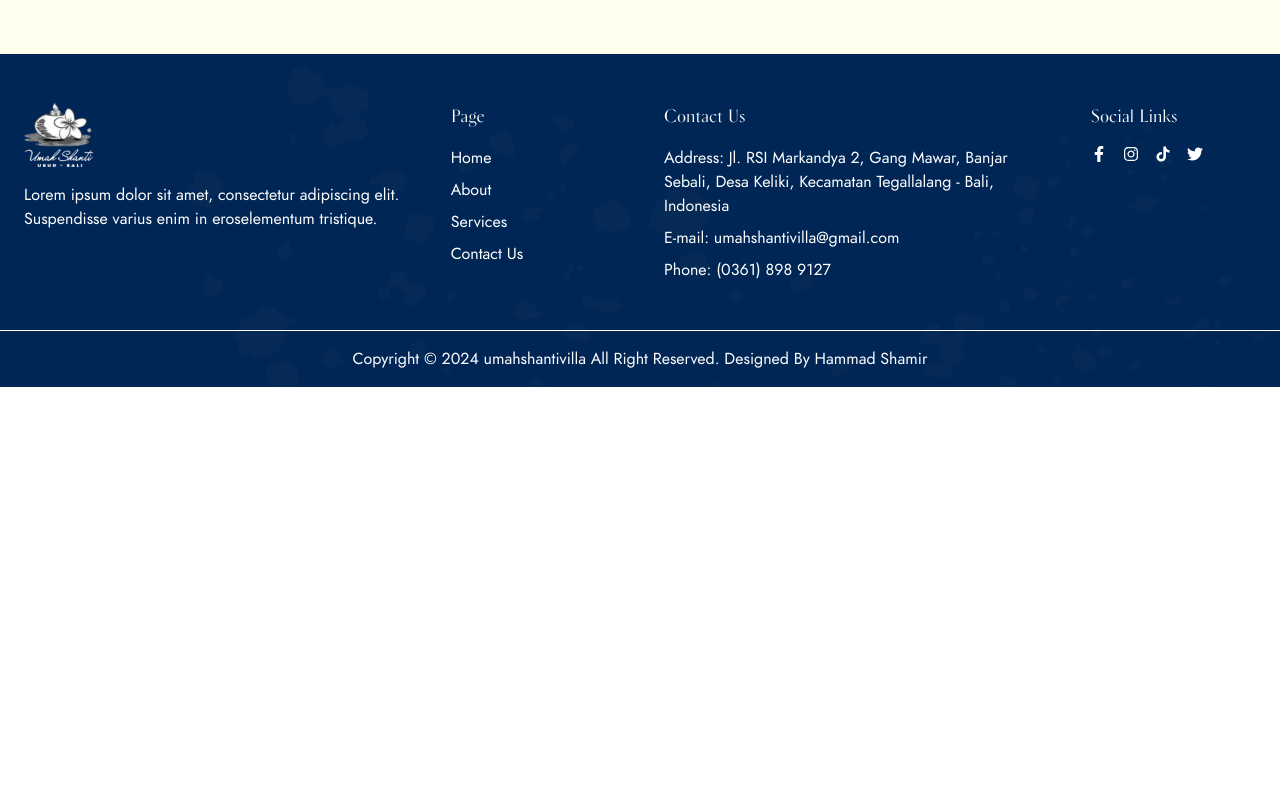
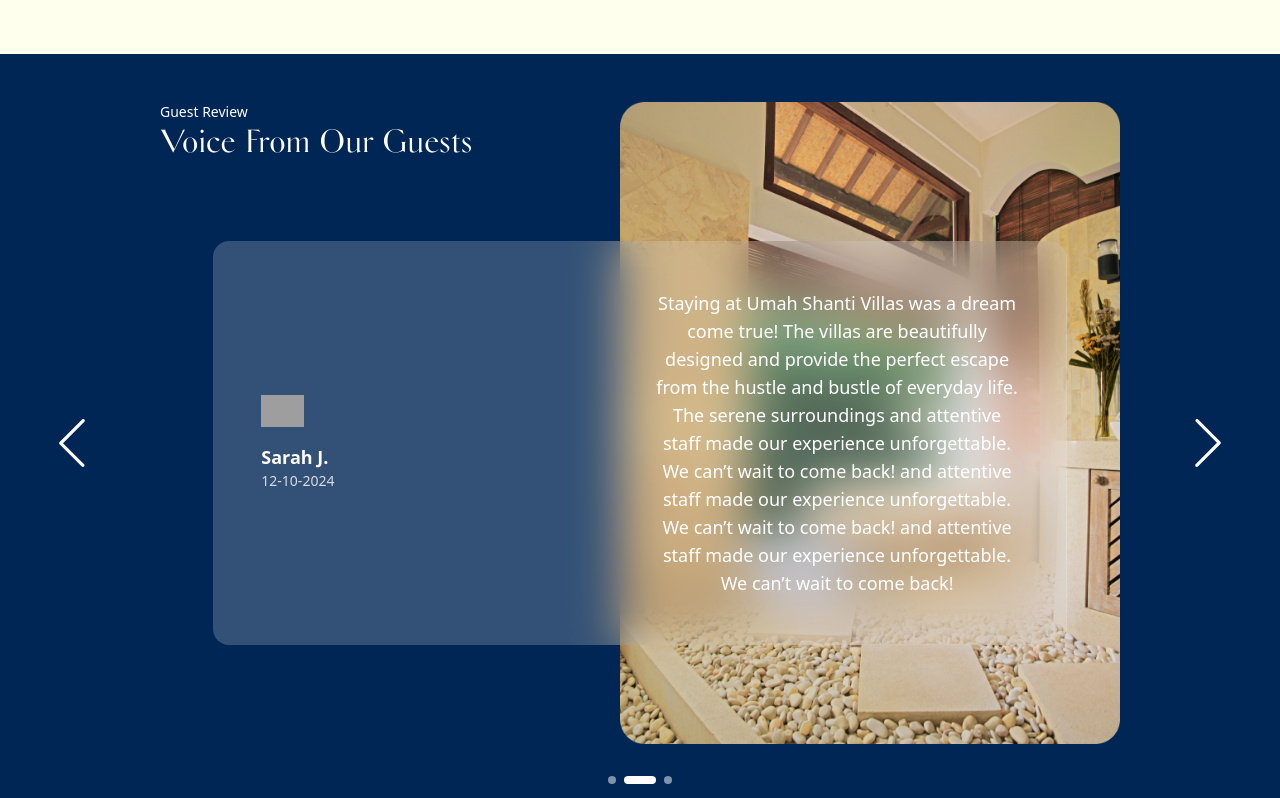
Before and after one commit to hammadShamir/VUS-FE, a Next.js app: page / in a window 1280 px wide. Shown: the part 1002-1800 px from the top of the page. Before the commit the page ends 1389 px from the top, so only its background shows below. Built offline with nearby package versions, Linux system fonts and the light colour scheme; grey boxes are pictures that could not be loaded.

Commit message:
feat(Testimonials)

```diff
--- a/src/app/page.tsx
+++ b/src/app/page.tsx
@@ -2,6 +2,7 @@ import Banner from "@/components/Banner";
 import CallForAction from "@/components/call-for-action";
 import Footer from "@/components/Footer";
 import Header from "@/components/Header";
+import Testimonials from "@/components/Testimonials";
 
 export default function Home() {
   return (
@@ -14,6 +15,7 @@ export default function Home() {
         parameters
       />
       <CallForAction />
+      <Testimonials />
       <Footer />
     </>
   );
--- /dev/null
+++ b/src/components/Testimonials.tsx
@@ -0,0 +1,135 @@
+"use client";
+import React, { useState } from "react";
+import Image from "next/image";
+import { Swiper, SwiperSlide } from "swiper/react";
+import { Pagination, A11y, Autoplay } from "swiper/modules";
+import { SlArrowLeft, SlArrowRight } from "react-icons/sl";
+import { Testimonial } from "@/interfaces/Testimonials";
+
+const testimonials: Testimonial[] = [
+  {
+    author: "Emily and Mark T.",
+    date: "19-10-2024",
+    content:
+      "Staying at Umah Shanti Villas was a dream come true! The villas are beautifully designed and provide the perfect escape from the hustle and bustle of everyday life. The serene surroundings and attentive staff made our experience unforgettable. We can’t wait to come back! and attentive staff made our experience unforgettable. We can’t wait to come back!  and attentive staff made our experience unforgettable. We can’t wait to come back! ",
+    rating: 5,
+  },
+  {
+    author: "Sarah J.",
+    date: "12-10-2024",
+    content:
+      "Staying at Umah Shanti Villas was a dream come true! The villas are beautifully designed and provide the perfect escape from the hustle and bustle of everyday life. The serene surroundings and attentive staff made our experience unforgettable. We can’t wait to come back! and attentive staff made our experience unforgettable. We can’t wait to come back!  and attentive staff made our experience unforgettable. We can’t wait to come back!",
+    rating: 5,
+  },
+  {
+    author: "Michael R.",
+    date: "10-10-2024",
+    content:
+      "Staying at Umah Shanti Villas was a dream come true! The villas are beautifully designed and provide the perfect escape from the hustle and bustle of everyday life. The serene surroundings and attentive staff made our experience unforgettable. We can’t wait to come back! and attentive staff made our experience unforgettable. We can’t wait to come back!  and attentive staff made our experience unforgettable. We can’t wait to come back!",
+    rating: 5,
+  },
+];
+
+export default function Testimonials() {
+  const [currentSlide, setCurrentSlide] = useState(0);
+  const [swiper, setSwiper] = useState<any>(null);
+
+  return (
+    <div className="w-full bg-primary p-4 sm:p-8 relative bg-cover bg-center bg-no-repeat">
+      <div className="my-4 mx-4 lg:mx-32 lg:file:my-14">
+        <div className="flex flex-col lg:flex-row justify-between items-center lg:items-start mb-4 lg:mb-8">
+          <div className="text-background text-center lg:text-left mb-4 sm:mb-0">
+            <p className="text-sm font-[family-name:var(--font-secondary)]sm:text-base">
+              Guest Review
+            </p>
+            <h2 className="text-2xl font-[family-name:var(--font-primary)] sm:text-4xl font-semibold">
+              Voice From Our Guests
+            </h2>
+          </div>
+          <div className="hidden lg:block">
+            <div className="border-0 m-0 p-0 bg-transparent">
+              <Image
+                src={"/assets/img/side-img-1.png"}
+                alt="test"
+                width={500}
+                height={700}
+              />
+            </div>
+          </div>
+        </div>
+        <div className="relative mx-auto lg:absolute inset-0 flex justify-center items-center text-center w-full sm:w-4/6 text-white">
+          <Swiper
+            modules={[Pagination, A11y, Autoplay]}
+            autoplay={{
+              delay: 3000,
+              disableOnInteraction: false,
+            }}
+            loop
+            onSwiper={setSwiper}
+            onSlideChange={(swiper) => setCurrentSlide(swiper.realIndex)}
+            className="relative lg:absolute inset-0"
+          >
+            {testimonials.map((testimonial, index) => (
+              <SwiperSlide key={index}>
+                <div className="bg-white/20 backdrop-blur-xl rounded-2xl p-4 sm:p-8 md:p-12 w-full mx-auto">
+                  <div className="grid lg:grid-cols-2 gap-4 sm:gap-8 items-center">
+                    <div className="space-y-4 text-background">
+                      <div className="flex justify-start">
+                        <Image
+                          src="https://www.tripadvisor.com/img/cdsi/img2/branding/v2/Tripadvisor_lockup_horizontal_secondary_registered-11900-2.svg"
+                          alt="TripAdvisor"
+                          width={200}
+                          height={50}
+                          className="h-6 sm:h-8 w-auto"
+                        />
+                      </div>
+                      <div className="text-left">
+                        <p className="font-semibold text-base sm:text-lg">
+                          {testimonial.author}
+                        </p>
+                        <p className="text-xs sm:text-sm opacity-80">
+                          {testimonial.date}
+                        </p>
+                      </div>
+                    </div>
+
+                    <div className="text-background">
+                      <p className="text-sm sm:text-base md:text-lg leading-relaxed">
+                        {testimonial.content}
+                      </p>
+                    </div>
+                  </div>
+                </div>
+              </SwiperSlide>
+            ))}
+          </Swiper>
+        </div>
+        {/* Custom Pagination */}
+        <div className="flex justify-center gap-2 mt-6">
+          {testimonials.map((_, index) => (
+            <div
+              key={index}
+              className={`h-2 rounded-full transition-all ${
+                currentSlide === index ? "bg-background w-8" : "bg-white/50 w-2"
+              }`}
+              aria-label={`Slide ${index + 1}`}
+            />
+          ))}
+        </div>
+        <div
+          onClick={() => swiper?.slidePrev()}
+          className="text-background absolute left-4 top-1/2 transform -translate-y-1/2 text-5xl py-6 px-8 cursor-pointer"
+        >
+          <SlArrowLeft />
+        </div>
+
+        <div
+          onClick={() => swiper?.slideNext()}
+          className="text-background absolute right-4 top-1/2 transform -translate-y-1/2 text-5xl py-6 px-8 cursor-pointer"
+        >
+          <SlArrowRight />
+        </div>
+      </div>
+    </div>
+  );
+}
--- /dev/null
+++ b/src/interfaces/Testimonials.ts
@@ -0,0 +1,6 @@
+export interface Testimonial {
+  author: string;
+  date: string;
+  content: string;
+  rating: number;
+}
```
Also changed, not shown: package.json (+8 -0 lines), src/app/layout.tsx (+4 -5 lines), public/assets/img/side-img-1.png (added), public/assets/img/testimonials-bg.png (added).
